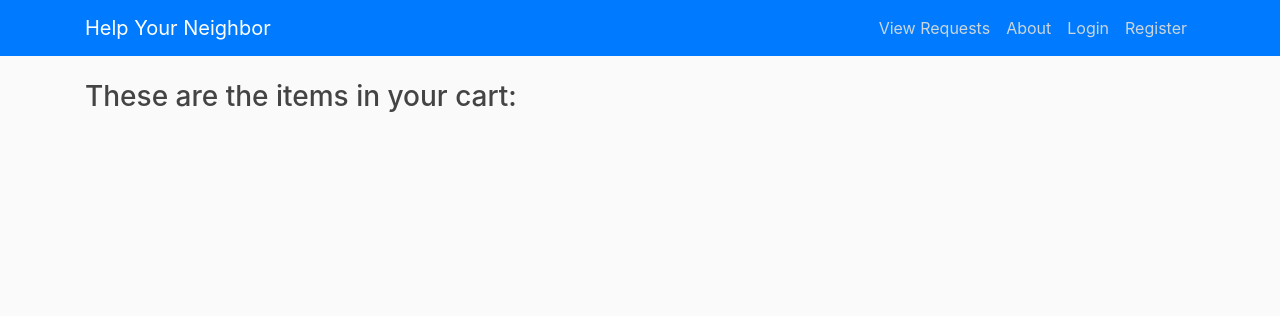
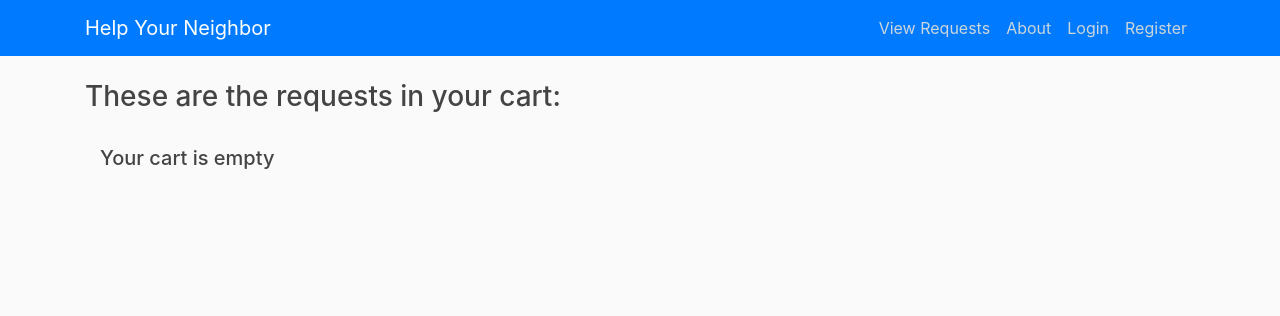
Before and after one commit to stackdragon/Help-Your-Neighbor, a Flask app: template project/templates/cart.html in a window 1280 px wide. Shown: the top 316 px of the page. Run offline with Flask 2, Linux system fonts and the light colour scheme; the template is opened without the code that fills it: values that come from a table or form of the project are taken from there, others are empty; some libraries are stand-ins or nearby versions.

Commit message:
added custom message when cart is empty

```diff
--- a/project/templates/cart.html
+++ b/project/templates/cart.html
@@ -1,10 +1,11 @@
 {% extends "layout.html" %}
 {% block content %}
-<h3>These are the items in your cart:</h3>
+<h3>These are the requests in your cart:</h3>
 <br>
 <div class="container">
 	<div class="row">
 		<div class="col-md-8">
+			{% if data.keys()%}
 			{% for row in data.keys() %}
 			<div class="col-md-12">
 				<div class="content-section border-dark">
@@ -52,6 +53,10 @@
 				</div>
 			</div>
 			{% endfor %}
+			{% else %}
+			<h5>Your cart is empty </h5>
+			{% endif %}
+
 		</div>
 	</div>
 
```
